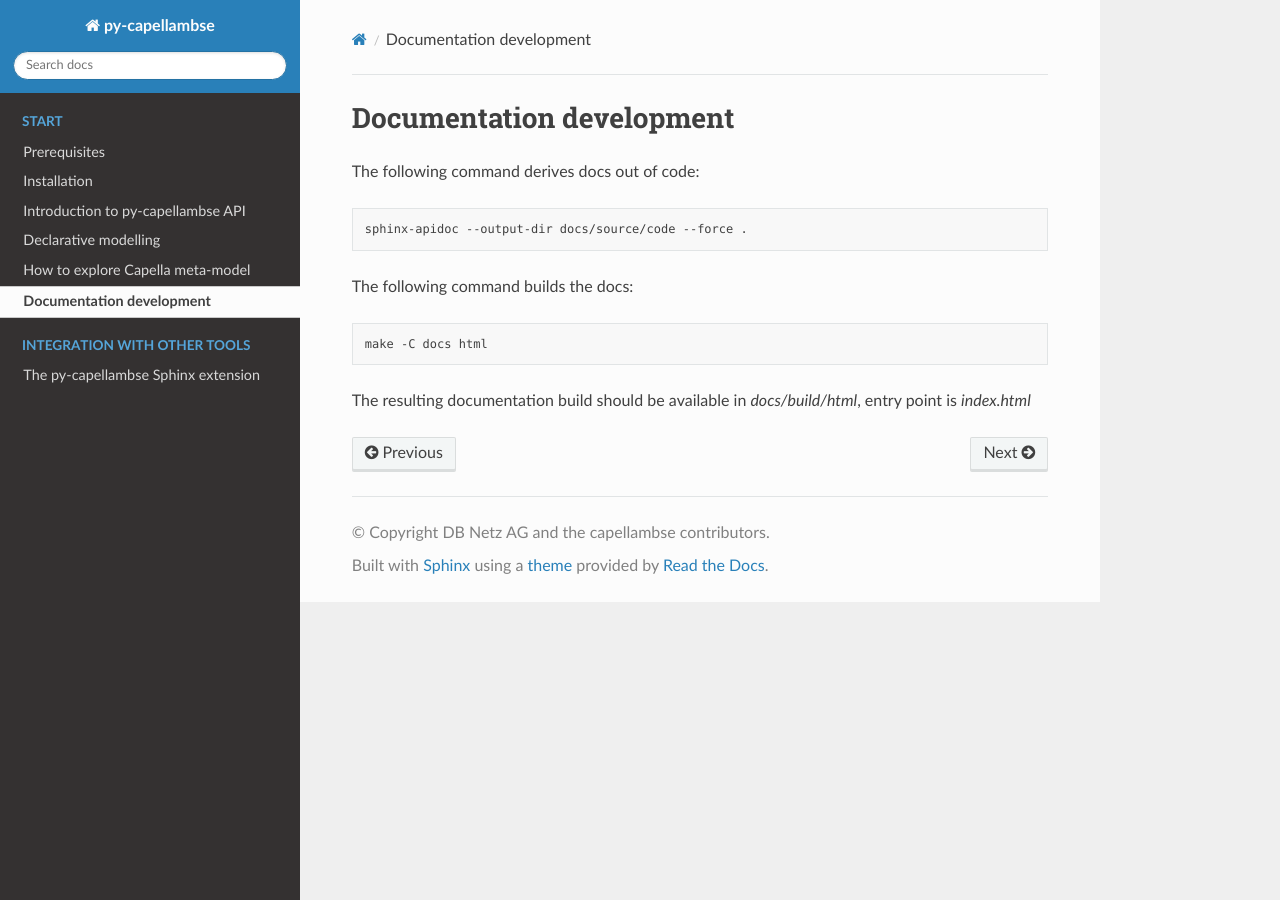
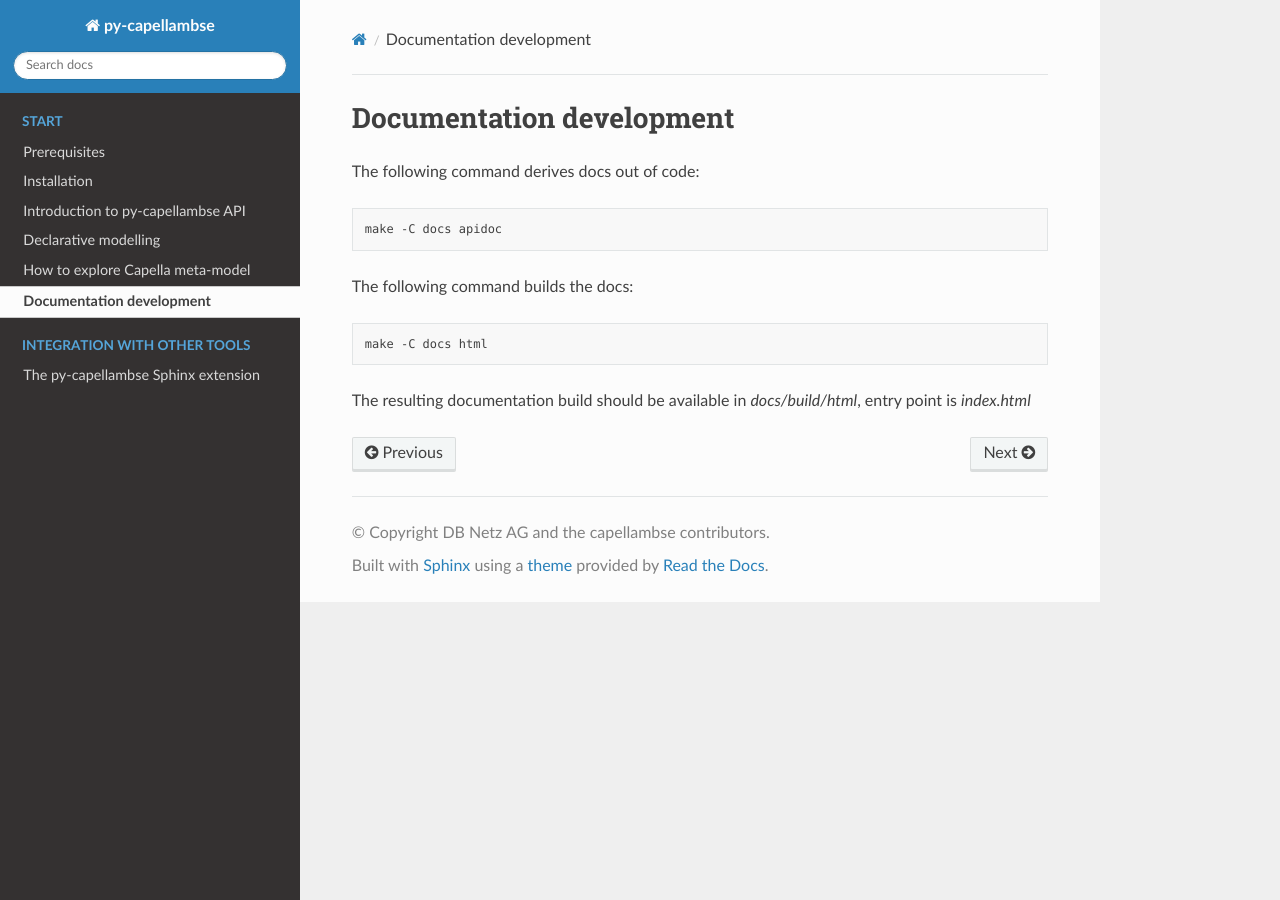
Before and after one commit to DSD-DBS/py-capellambse, a Sphinx documentation site: the page built from docs/source/start/developing-docs.rst, in a window 1280 px wide. Built offline with Sphinx 7.4.7 and the Read the Docs theme 2.0.0, drawn with Linux system fonts in a browser that asks for light colours; pages that are not in the unit, such as notebooks, are missing from menus; the version number could not be read and is left out.

Commit message:
docs: Add an `apidoc` convenience make target
This target regenerates the automatic API documentation.

```diff
--- a/docs/source/start/developing-docs.rst
+++ b/docs/source/start/developing-docs.rst
@@ -10,7 +10,7 @@ The following command derives docs out of code:
 
 .. code:: bash
 
-    sphinx-apidoc --output-dir docs/source/code --force .
+    make -C docs apidoc
 
 The following command builds the docs:
 
```
Also changed, not shown: 3 other files.
